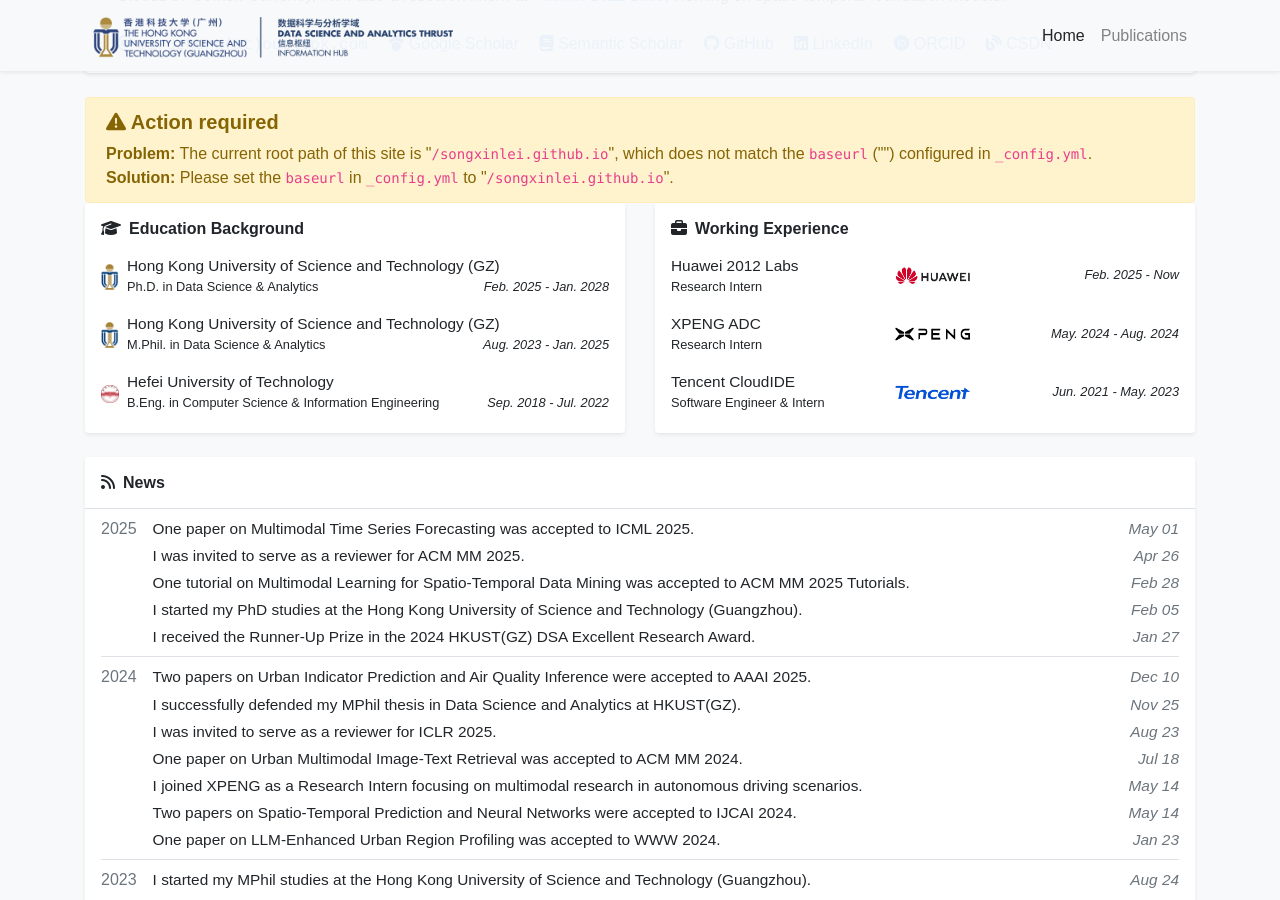
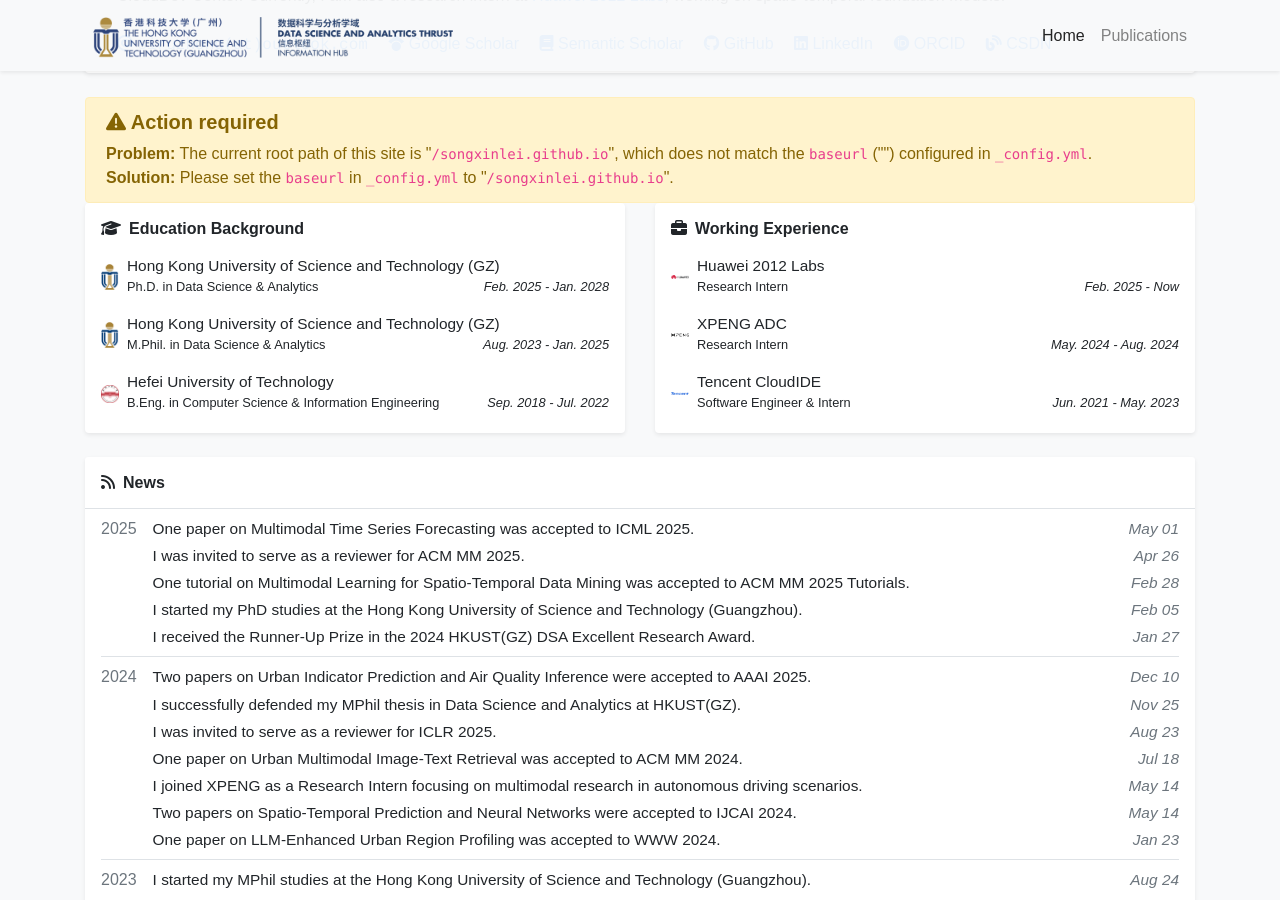
Before and after one commit to thunderlrr/songxinlei.github.io, a Jekyll site: the page built from index.html, in a window 1280 px wide and 900 px high, scrolled down 300 px. Built offline with Jekyll 4.4.1, drawn with Linux system fonts in a browser that asks for light colours; a style sheet for code colours, icons or effects is not loaded.

Commit message:
update profile

```diff
--- a/_includes/widgets/experience_card.html
+++ b/_includes/widgets/experience_card.html
@@ -32,17 +32,13 @@
                 <ul class="list-unstyled mb-1">
                     {% for item in site.data.profile.experience %}
                     <li class="media mb-3">
+                        <img src="{{ item.logo | relative_url }}" alt="{{ item.name }}" style="width: 18px;" class="mr-2 mt-1 align-self-center">
                         <div class="media-body">
-                            <div class="d-flex align-items-center">
-                                <div class="flex-grow-1">
-                                    <div style="font-size: 15.4px">{{ item.name }}</div>
-                                    <div class="small">{{ item.dept }}</div>
-                                    <div class="small">{{ item.position }}</div>
-                                </div>
-                                <div style="width: 64px; text-align: center; margin-right: 80px;">
-                                    <img src="{{ item.logo | relative_url }}" alt="{{ item.name }}" style="width: 76px;" class="align-self-center">
-                                </div>
-                                <div class="small no-break" style="width: 140px; text-align: right;"><em>{{ item.date }}</em></div>
+                            <div style="font-size: 15.4px">{{ item.name }}</div>
+                            <div class="small">{{ item.dept }}</div>
+                            <div class="small d-flex">
+                                <div>{{ item.position }}</div>
+                                <div class="mt-auto ml-auto no-break"><em>{{ item.date }}</em></div>
                             </div>
                         </div>
                     </li>
```
